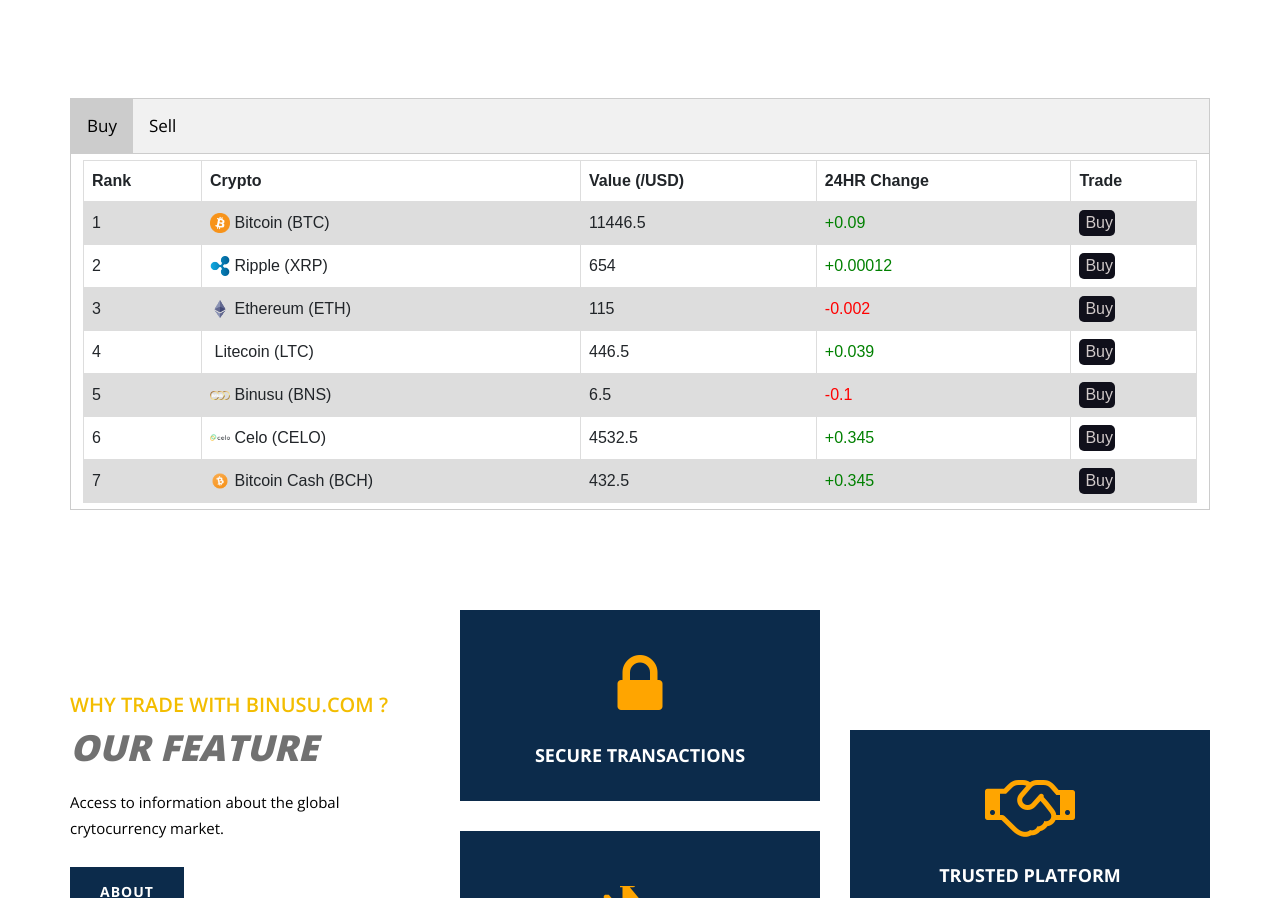
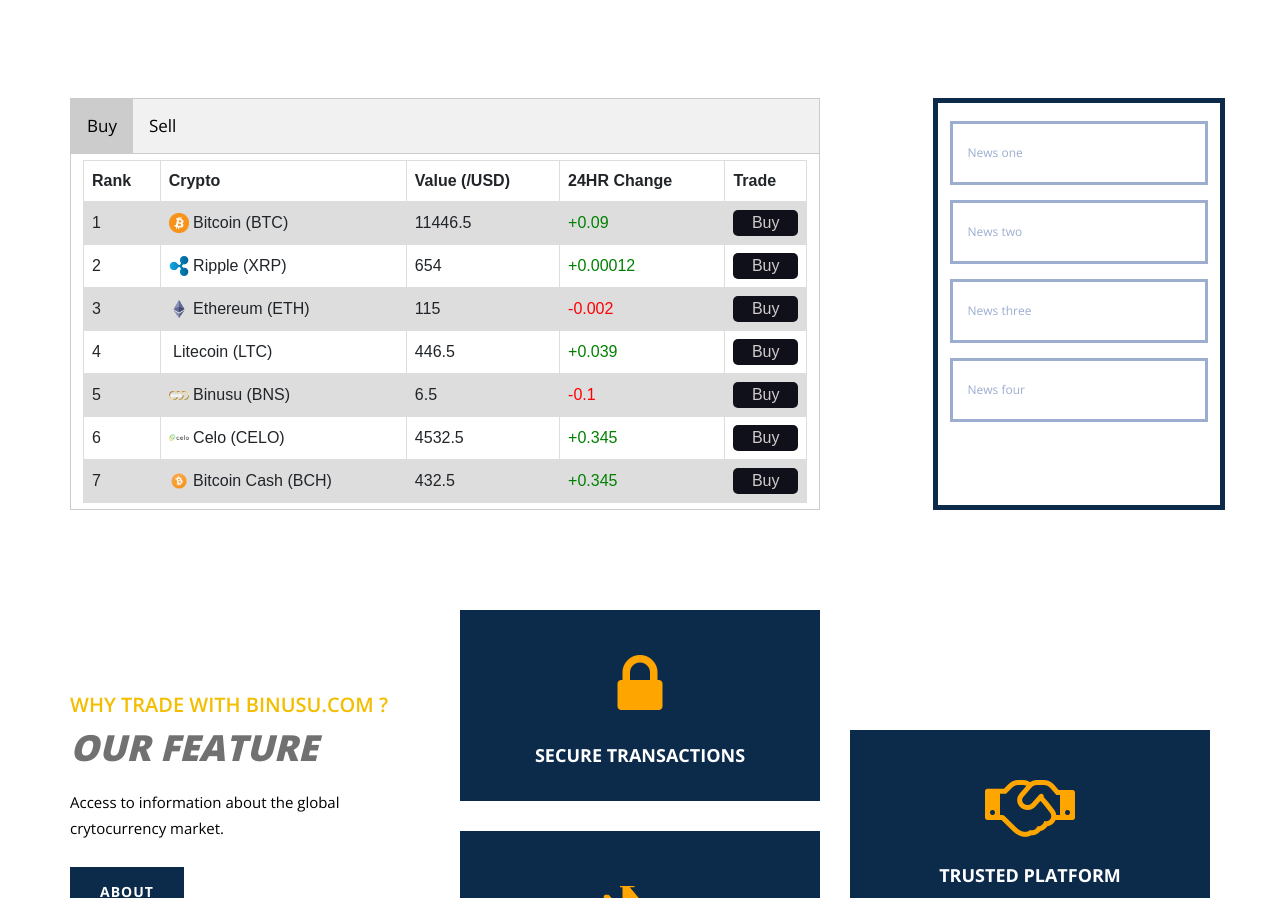
Before and after one commit to CryptoSavannah/Binusu.com-Redesign, a plain HTML site: page index.html in a window 1280 px wide. Shown: the part 852-1750 px from the top of the page. Drawn offline with nearby package versions, Linux system fonts and the light colour scheme.

Commit message:
Add a news/articles container

```diff
--- a/css/custom_css.css
+++ b/css/custom_css.css
@@ -159,7 +159,7 @@ table button {
     margin: 8px 0; */
     border: none;
     cursor: pointer;
-    width: 33%;
+    width: 100%;
     border-radius: 5px;
 }
 
@@ -215,7 +215,7 @@ table img {
 }
 
 .timeline h3 {
-    color: orange /*#FF9F55;*/
+    color: orange/*#FF9F55;*/
 }
 
 /* The actual timeline (the vertical ruler) */
@@ -250,7 +250,8 @@ table img {
     height: 25px;
     right: -12px;
     background-color: white;
-    border: 4px solid orange; /*#fdb813  #FF9F55*/
+    border: 4px solid orange;
+    /*#fdb813  #FF9F55*/
     top: 15px;
     border-radius: 50%;
     z-index: 1;
@@ -350,3 +351,19 @@ table img {
         left: 0%;
     }
 }
+
+#feedControl {
+    /* margin-top: 10px;
+    margin-left: auto;
+    margin-right: auto;
+    width: 440px; */
+    font-size: 12px;
+    color: #9CADD0;
+    border: 5px solid #0c2b4b;
+}
+
+#feedControl .row {
+    outline: solid;
+    margin: 21px 0;
+    padding: 20px 0;
+}
--- a/index.html
+++ b/index.html
@@ -191,7 +191,7 @@
     <section class="about-video">
         <div class="container">
             <div class="row">
-                <div class="col-lg-12">
+                <div class="col-lg-8">
 
                     <div class="tab">
                         <button class="tablinks" onclick="openCity(event, 'London')" id="defaultOpen">Buy</button>
@@ -322,6 +322,31 @@
                         </table>
                     </div>
 
+                </div>
+                <div class="col-lg-1">
+
+                </div>
+                <div class="col-lg-3" id="feedControl">
+                    <div class="row">
+                        <div class="col-lg-12">
+                            News one
+                        </div>
+                    </div>
+                    <div class="row">
+                        <div class="col-lg-12">
+                            News two
+                        </div>
+                    </div>
+                    <div class="row">
+                        <div class="col-lg-12">
+                            News three
+                        </div>
+                    </div>
+                    <div class="row">
+                        <div class="col-lg-12">
+                            News four
+                        </div>
+                    </div>
                 </div>
 
                 <!-- <div class="col-lg-6 p-0">
```
